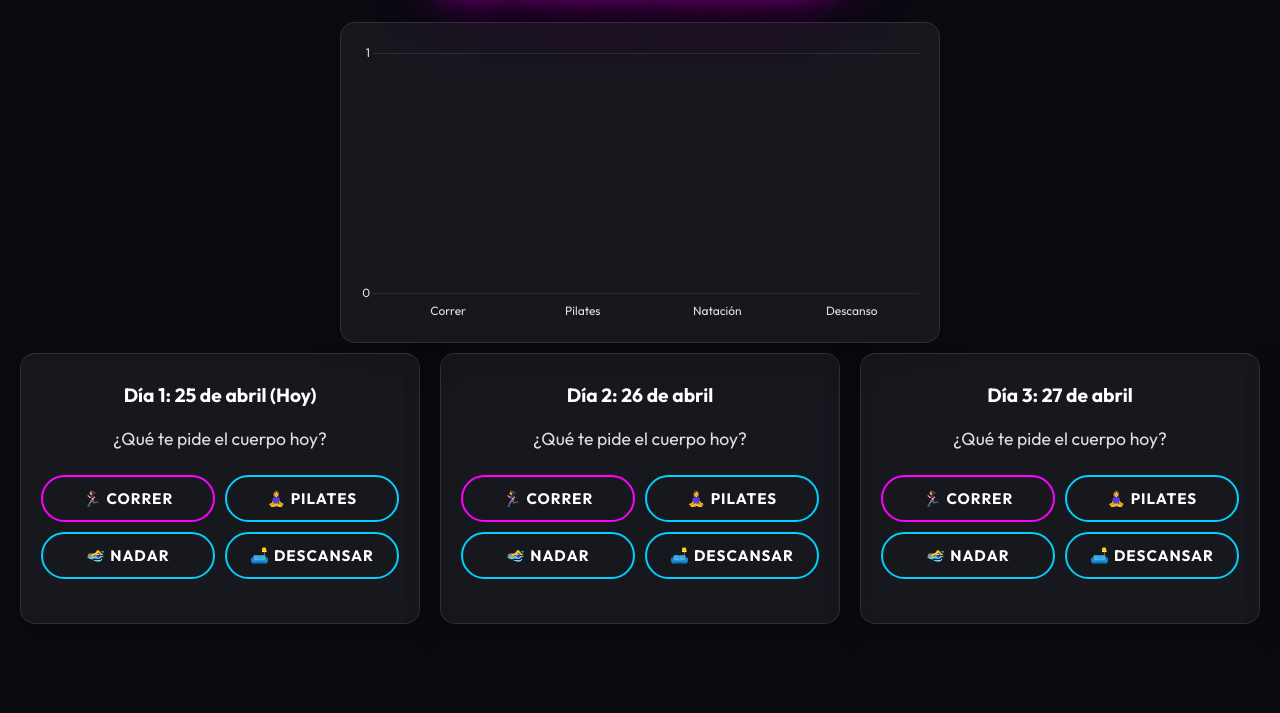
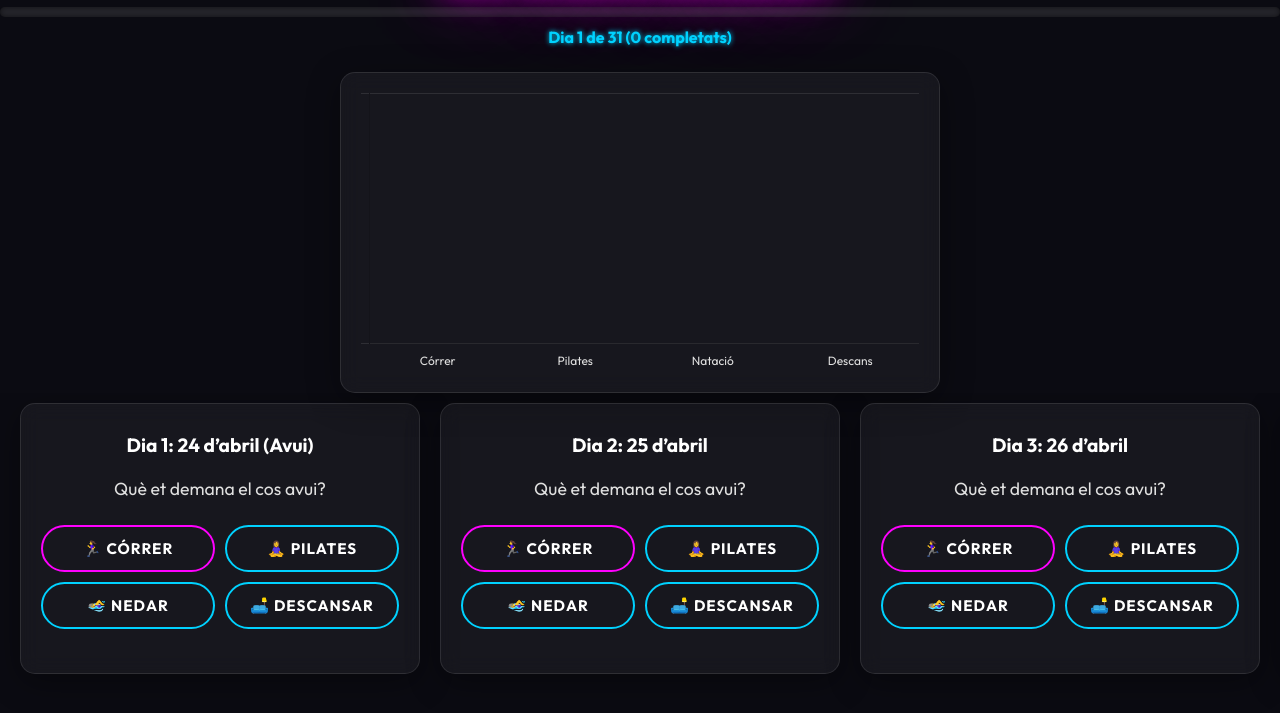
Before and after one commit to guillemoralesparra/10-DigaliGaudint, a website built with Vite: page index.html in a window 1280 px wide. Shown: the part 67-780 px from the top of the page. Built offline with nearby package versions, Linux system fonts and the light colour scheme.

Commit message:
Primer committt

```diff
--- a/index.html
+++ b/index.html
@@ -1,5 +1,5 @@
 <!DOCTYPE html>
-<html lang="es">
+<html lang="ca">
 
 <head>
   <meta charset="UTF-8" />
@@ -14,6 +14,12 @@
   <div id="app">
     <header class="header">
       <h1 class="neon-title">10K-DigaliGaudint</h1>
+      <div class="progress-container" style="margin-top:10px;">
+        <div class="progress-bar-bg">
+          <div class="progress-bar" id="progress-bar"></div>
+        </div>
+        <span class="progress-text" id="progress-text">Dia 1 de 30</span>
+      </div>
     </header>
 
     <main>
--- a/main.js
+++ b/main.js
@@ -1,6 +1,6 @@
 // App State & Constants
-const PLAN_DURATION_DAYS = 30;
-const START_DATE = new Date(2026, 3, 25); // Abril 25, 2026
+const PLAN_DURATION_DAYS = 31;
+const START_DATE = new Date(2026, 3, 24); // Abril 24, 2026
 START_DATE.setHours(0, 0, 0, 0);
 
 let appState = {
@@ -31,10 +31,10 @@ function initializeDays() {
     let isSpecial = false;
     let specialTitle = '';
 
-    if (i === 15) { // 10 Mayo
+    if (i === 16) { // 10 Mayo
       isSpecial = true;
       specialTitle = 'Trail 10K';
-    } else if (i === 29) { // 24 Mayo
+    } else if (i === 30) { // 24 Mayo
       isSpecial = true;
       specialTitle = '10K DIR';
     }
@@ -54,7 +54,7 @@ function initializeDays() {
 }
 
 function loadState() {
-  const saved = localStorage.getItem('trainingTrackerV2');
+  const saved = localStorage.getItem('trainingTrackerV3');
   if (saved) {
     try {
       appState = JSON.parse(saved);
@@ -65,14 +65,14 @@ function loadState() {
 }
 
 function saveState() {
-  localStorage.setItem('trainingTrackerV2', JSON.stringify(appState));
+  localStorage.setItem('trainingTrackerV3', JSON.stringify(appState));
 }
 
 // Helpers
 function getFormattedDate(dayIndex, date) {
   const options = { day: 'numeric', month: 'long' };
-  const formatted = date.toLocaleDateString('es-ES', options);
-  return `Día ${dayIndex + 1}: ${formatted}`;
+  const formatted = date.toLocaleDateString('ca-ES', options);
+  return `Dia ${dayIndex + 1}: ${formatted}`;
 }
 
 function getTodayIndex() {
@@ -115,7 +115,7 @@ function initChart() {
       scales: {
         y: {
           beginAtZero: true,
-          ticks: { stepSize: 1 },
+          ticks: { stepSize: 1, display: false }, // Hides the 0, 1 labels
           grid: { color: 'rgba(255,255,255,0.1)' }
         },
         x: { grid: { display: false } }
@@ -137,9 +137,9 @@ function getChartData() {
   });
 
   return {
-    labels: ['Correr', 'Pilates', 'Natación', 'Descanso'],
+    labels: ['Córrer', 'Pilates', 'Natació', 'Descans'],
     datasets: [{
-      label: 'Sesiones Completadas',
+      label: 'Sessions Completades',
       data: [counts['Correr'], counts['Pilates'], counts['Natación'], counts['Descanso']],
       backgroundColor: ['#ff00ff', '#00d2ff', '#00d2ff', 'rgba(255, 255, 255, 0.5)'],
       borderColor: ['#ff1493', '#00ffff', '#00ffff', '#ffffff'],
@@ -158,6 +158,14 @@ function updateChart() {
 
 // Render Logic
 function renderApp() {
+  // Update Progress Bar
+  const completedCount = appState.days.filter(d => d.status === 'COMPLETED').length;
+  const ratio = Math.min(completedCount / PLAN_DURATION_DAYS, 1);
+  const progressBar = document.getElementById('progress-bar');
+  const progressText = document.getElementById('progress-text');
+  if (progressBar) progressBar.style.width = `${ratio * 100}%`;
+  if (progressText) progressText.textContent = `Dia ${getTodayIndex() + 1} de ${PLAN_DURATION_DAYS} (${completedCount} completats)`;
+
   daysCarousel.innerHTML = '';
 
   appState.days.forEach(day => {
@@ -166,7 +174,7 @@ function renderApp() {
     cardEl.className = `glass-panel day-card ${day.status === 'COMPLETED' ? 'status-completed' : ''}`;
     cardEl.id = `day-card-${day.index}`;
 
-    let html = `<div class="interaction-date">${day.dateStr} ${isToday ? '(Hoy)' : ''}</div>`;
+    let html = `<div class="interaction-date">${day.dateStr} ${isToday ? '(Avui)' : ''}</div>`;
 
     if (day.status === 'PENDING') {
       html += renderPendingState(day);
@@ -185,22 +193,22 @@ function renderApp() {
 
 function renderPendingState(day) {
   if (day.isSpecial) {
-    const subtitle = day.index === 15 ? 'A darlo todo y disfrutar.' : 'A volar por el asfalto.';
-    const titleObj = day.index === 15 ? '⛰️ ¡HOY ES EL TRAIL 10K!' : '🏁 ¡10K DIR!';
+    const subtitle = day.index === 16 ? 'A donar-ho tot i gaudir.' : 'A volar per l\'asfalt.';
+    const titleObj = day.index === 16 ? '⛰️ AVUI ÉS EL TRAIL 10K!' : '🏁 10K DIR!';
     return `
       <div class="special-message">${titleObj}</div>
       <div class="interaction-question">${subtitle}</div>
-      <button class="btn btn-pink" style="margin-top:15px; width:100%" onclick="setPlanned(${day.index}, 'Especial', '${day.specialTitle}')">Marcar intención de ir</button>
+      <button class="btn btn-pink" style="margin-top:15px; width:100%" onclick="setPlanned(${day.index}, 'Especial', '${day.specialTitle}')">Marcar intenció d'anar-hi</button>
     `;
   }
 
   return `
-    <div class="interaction-question">¿Qué te pide el cuerpo hoy?</div>
+    <div class="interaction-question">Què et demana el cos avui?</div>
     <div class="btn-grid" id="main-options-${day.index}">
-      <button class="btn btn-pink" onclick="showSubOptions(${day.index})">🏃‍♀️ Correr</button>
-      <button class="btn" onclick="setPlanned(${day.index}, 'Pilates', '¡A fortalecer ese core y ganar flexibilidad! 🧘‍♀️✨')">🧘‍♀️ Pilates</button>
-      <button class="btn" onclick="setPlanned(${day.index}, 'Nadar', '¡Al agua, sirena! Desconecta la mente y relaja las piernas mientras trabajas el cardio. 🏊‍♀️🌊')">🏊‍♀️ Nadar</button>
-      <button class="btn" onclick="setPlanned(${day.index}, 'Descansar', 'El descanso es parte del entrenamiento. ¡Recarga pilas que te lo has ganado! 🔋🛋️')">🛋️ Descansar</button>
+      <button class="btn btn-pink" onclick="showSubOptions(${day.index})">🏃‍♀️ Córrer</button>
+      <button class="btn" onclick="setPlanned(${day.index}, 'Pilates', 'A enfortir aquest core i guanyar flexibilitat! 🧘‍♀️✨')">🧘‍♀️ Pilates</button>
+      <button class="btn" onclick="setPlanned(${day.index}, 'Nadar', 'A l\\'aigua, sirena! Desconnecta la ment i relaxa les cames mentre treballes el cardio. 🏊‍♀️🌊')">🏊‍♀️ Nedar</button>
+      <button class="btn" onclick="setPlanned(${day.index}, 'Descansar', 'El descans és part de l\\'entrenament. Recarrega piles que t\\'ho has guanyat! 🔋🛋️')">🛋️ Descansar</button>
     </div>
     <div id="sub-options-area-${day.index}"></div>
   `;
@@ -210,15 +218,15 @@ window.showSubOptions = function(dayIndex) {
   const container = document.getElementById(`sub-options-area-${dayIndex}`);
   if (!container) return;
 
-  const suaveDesc = 'Rodaje disfrutón: 40-45 min en Z2 (5:30 min/km). ¡A sumar kilómetros con una sonrisa!';
-  const medioDesc = 'Cambios de ritmo: 15 min Z2 (5:30) + 4 x (3 min Z3 @ 5:00 + 2 min Z2) + 10 min suaves.';
-  const fuerteDesc = 'Series picantes: 15 min calentamiento + 6 x 400m en Z4 (4:30 min/km, rec. 90") + 10 min enfriamiento.';
+  const suaveDesc = 'Rodatge per gaudir: 40-45 min a Z2 (5:30 min/km). A sumar quilòmetres amb un somriure!';
+  const medioDesc = 'Canvis de ritme: 15 min Z2 (5:30) + 4 x (3 min Z3 @ 5:00 + 2 min Z2) + 10 min suaus.';
+  const fuerteDesc = 'Sèries picants: 15 min escalfament + 6 x 400m a Z4 (4:30 min/km, rec. 90") + 10 min refredament.';
 
   container.innerHTML = `
     <div class="btn-grid-3" style="margin-top: 15px;">
-      <button class="btn btn-pink" onclick="setPlanned(${dayIndex}, 'Correr', 'Correr (Suave): ${suaveDesc}')">Suave</button>
-      <button class="btn btn-pink" onclick="setPlanned(${dayIndex}, 'Correr', 'Correr (Medio): ${medioDesc}')">Medio</button>
-      <button class="btn btn-pink" onclick="setPlanned(${dayIndex}, 'Correr', 'Correr (Fuerte): ${fuerteDesc}')">Fuerte</button>
+      <button class="btn btn-pink" onclick="setPlanned(${dayIndex}, 'Correr', 'Córrer (Suau): ${suaveDesc}')">Suau</button>
+      <button class="btn btn-pink" onclick="setPlanned(${dayIndex}, 'Correr', 'Córrer (Mig): ${medioDesc}')">Mig</button>
+      <button class="btn btn-pink" onclick="setPlanned(${dayIndex}, 'Correr', 'Córrer (Fort): ${fuerteDesc}')">Fort</button>
     </div>
   `;
 };
@@ -233,13 +241,14 @@ window.setPlanned = function(dayIndex, category, description) {
 };
 
 function renderPlannedState(day) {
+  const displayCat = day.category === 'Correr' ? 'Córrer' : (day.category === 'Nadar' ? 'Nedar' : (day.category === 'Descansar' ? 'Descans' : day.category));
   return `
-    <div class="interaction-question" style="color:var(--neon-pink); font-weight:700;">Planeado: ${day.category}</div>
+    <div class="interaction-question" style="color:var(--neon-pink); font-weight:700;">Planejat: ${displayCat}</div>
     <div class="workout-message ${day.category==='Correr'||day.category==='Especial'?'workout-message-pink':''}">
       ${day.description}
     </div>
-    <button class="btn btn-success" onclick="setCompleted(${day.index})">✅ Marcar como Completado</button>
-    <button class="btn btn-reset-day" onclick="resetDay(${day.index})">🔄 Cambiar (Resetear)</button>
+    <button class="btn btn-success" onclick="setCompleted(${day.index})">✅ Marcar com a Completat</button>
+    <button class="btn btn-reset-day" onclick="resetDay(${day.index})">🔄 Canviar (Resetejar)</button>
   `;
 }
 
@@ -252,11 +261,11 @@ window.setCompleted = function(dayIndex) {
 
 function renderCompletedState(day) {
   return `
-    <div class="badge-completed">¡COMPLETADO! 🎉</div>
+    <div class="badge-completed">¡COMPLETAT! 🎉</div>
     <div class="workout-message ${day.category==='Correr'||day.category==='Especial'?'workout-message-pink':''}">
       ${day.description}
     </div>
-    <button class="btn btn-reset-day" onclick="resetDay(${day.index})">🔄 Deshacer / Cambiar</button>
+    <button class="btn btn-reset-day" onclick="resetDay(${day.index})">🔄 Desfer / Canviar</button>
   `;
 }
 
--- a/style.css
+++ b/style.css
@@ -39,6 +39,37 @@ h1, h2, h3 { margin: 0; }
 .header {
   text-align: center;
   margin-bottom: 5px;
+}
+
+/* Progress Bar */
+.progress-container {
+  display: flex;
+  flex-direction: column;
+  align-items: center;
+  gap: 10px;
+}
+
+.progress-bar-bg {
+  width: 100%;
+  height: 10px;
+  background-color: rgba(255, 255, 255, 0.1);
+  border-radius: 10px;
+  overflow: hidden;
+  box-shadow: inset 0 0 5px rgba(0,0,0,0.5);
+}
+
+.progress-bar {
+  height: 100%;
+  width: 0%;
+  background: linear-gradient(90deg, var(--neon-blue), var(--neon-pink));
+  box-shadow: 0 0 10px var(--neon-pink);
+  transition: width 0.5s ease;
+}
+
+.progress-text {
+  font-weight: 700;
+  color: var(--neon-blue);
+  text-shadow: 0 0 5px var(--neon-blue);
 }
 
 .neon-title {
```
